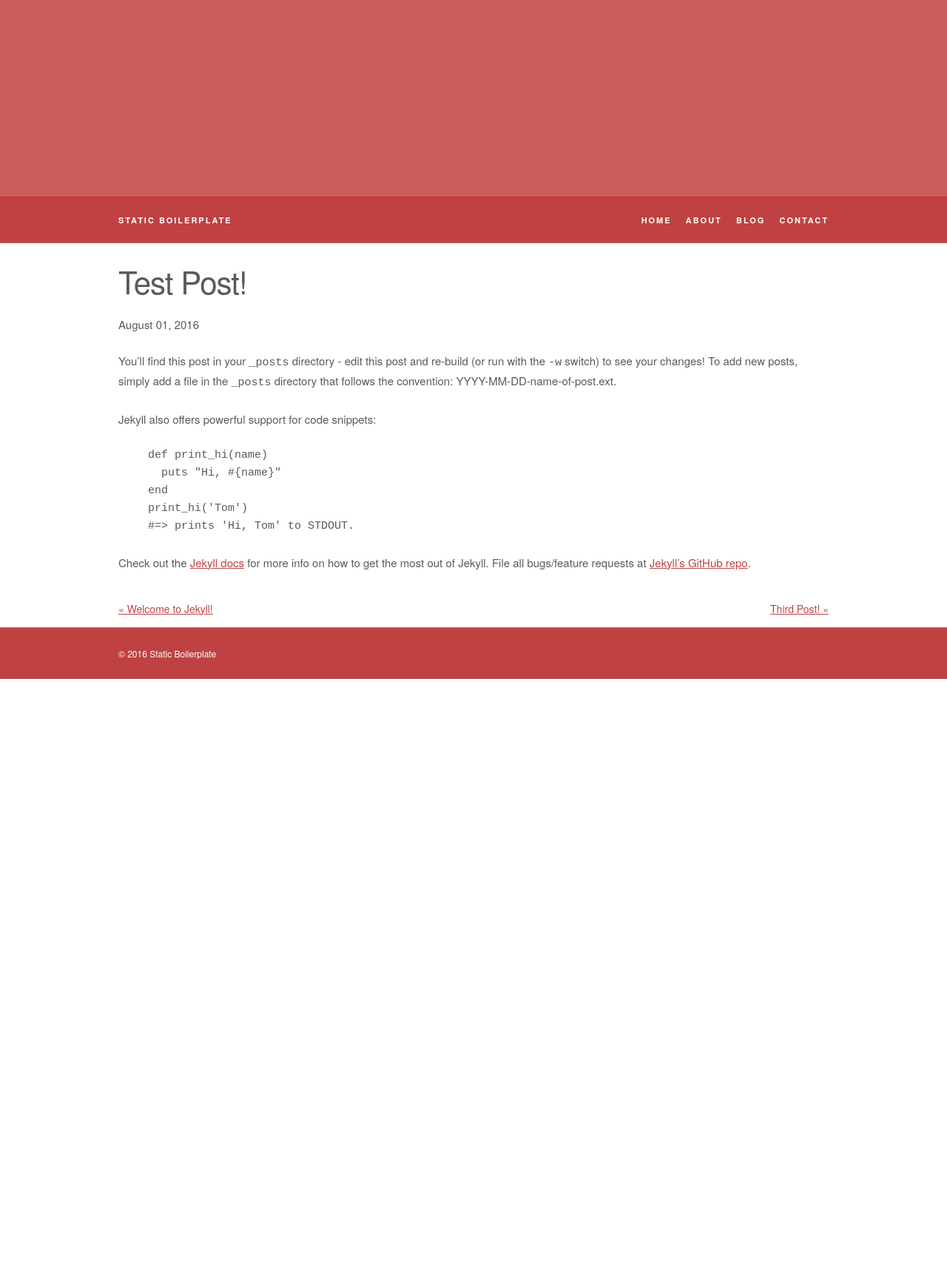
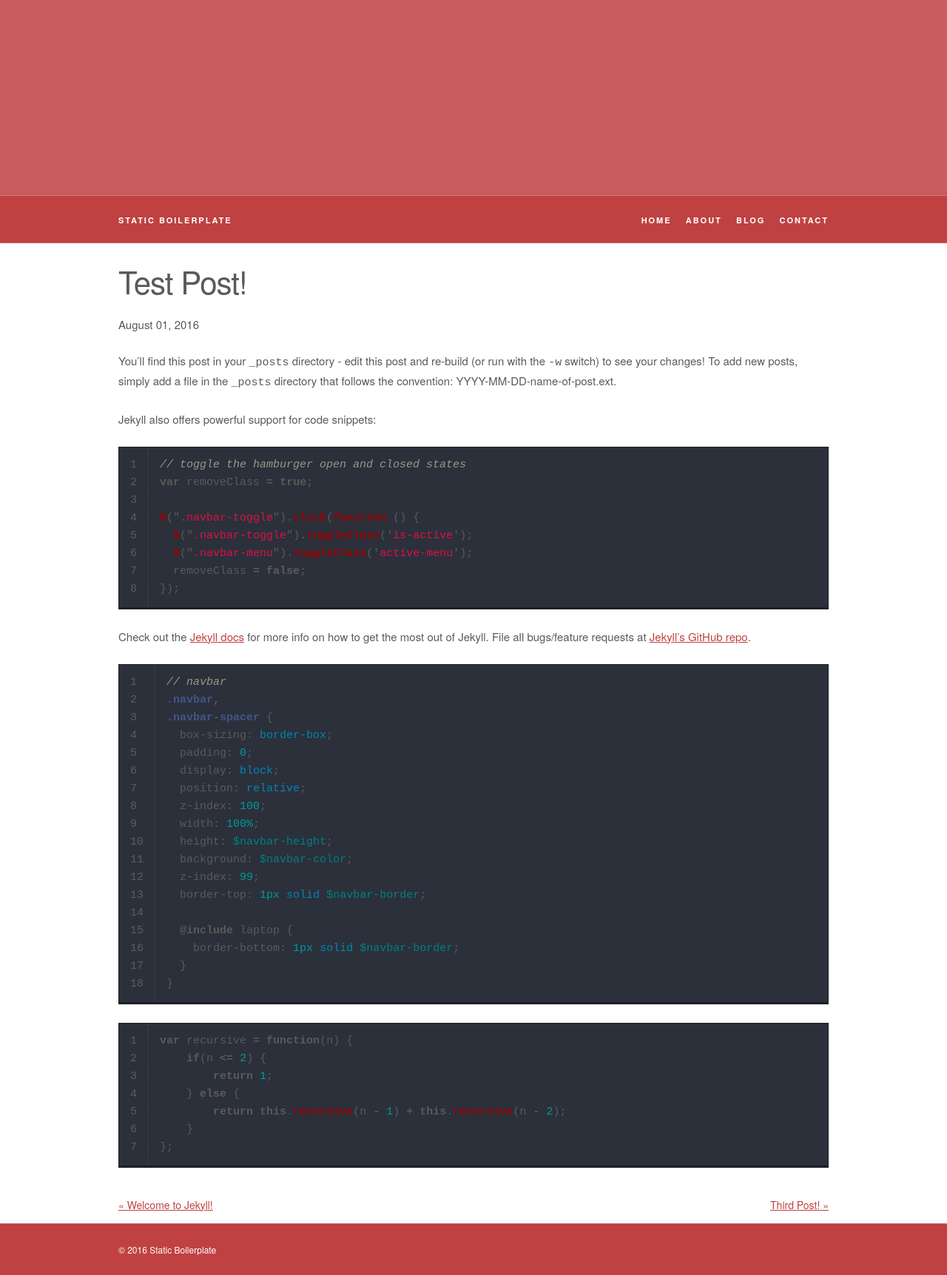
Before and after one commit to mikejandreau/gulp-jekyll, a Jekyll site: the page built from _posts/2016-08-01-test-post.markdown, in a window 1280 px wide. Shown: the whole page at 74% size. Built offline with Jekyll 4.4.1, drawn with Linux system fonts in a browser that asks for light colours; some web fonts are replaced; before the commit the page ends 918 px from its top, so only the background shows below that.

Commit message:
Added syntax highlighting

```diff
--- a/_posts/2016-08-01-test-post.markdown
+++ b/_posts/2016-08-01-test-post.markdown
@@ -10,15 +10,61 @@ To add new posts, simply add a file in the `_posts` directory that follows the c
 
 Jekyll also offers powerful support for code snippets:
 
-{% highlight ruby %}
-def print_hi(name)
-  puts "Hi, #{name}"
-end
-print_hi('Tom')
-#=> prints 'Hi, Tom' to STDOUT.
+{% highlight javascript linenos %}
+
+// toggle the hamburger open and closed states
+var removeClass = true;
+
+$(".navbar-toggle").click(function () {
+  $(".navbar-toggle").toggleClass('is-active');
+  $(".navbar-menu").toggleClass('active-menu');
+  removeClass = false;
+});
+
 {% endhighlight %}
 
 Check out the [Jekyll docs][jekyll] for more info on how to get the most out of Jekyll. File all bugs/feature requests at [Jekyll's GitHub repo][jekyll-gh].
 
+
+
+{% highlight scss linenos %}
+
+// navbar
+.navbar,
+.navbar-spacer {
+  box-sizing: border-box;
+  padding: 0;
+  display: block;
+  position: relative;
+  z-index: 100;
+  width: 100%;
+  height: $navbar-height;
+  background: $navbar-color;
+  z-index: 99;
+  border-top: 1px solid $navbar-border;
+
+  @include laptop {
+    border-bottom: 1px solid $navbar-border;
+  }
+}
+
+{% endhighlight %}
+
 [jekyll-gh]: https://github.com/mojombo/jekyll
 [jekyll]:    http://jekyllrb.com
+
+
+
+
+
+
+
+{% highlight js linenos %}
+var recursive = function(n) {
+    if(n <= 2) {
+        return 1;
+    } else {
+        return this.recursive(n - 1) + this.recursive(n - 2);
+    }
+};
+{% endhighlight %}
--- a/_scss/main.scss
+++ b/_scss/main.scss
@@ -16,6 +16,7 @@
 @import "components/lists";
 @import "components/tables";
 @import "components/spacing";
+@import "components/syntax";
 @import "components/media-queries";
 
 .PageNavigation {
```
Also changed, not shown: _scss/base/_functions.scss (+17 -0 lines), _scss/components/_syntax.scss (added, +105 -0 lines), css/main.css, 2 other files.
